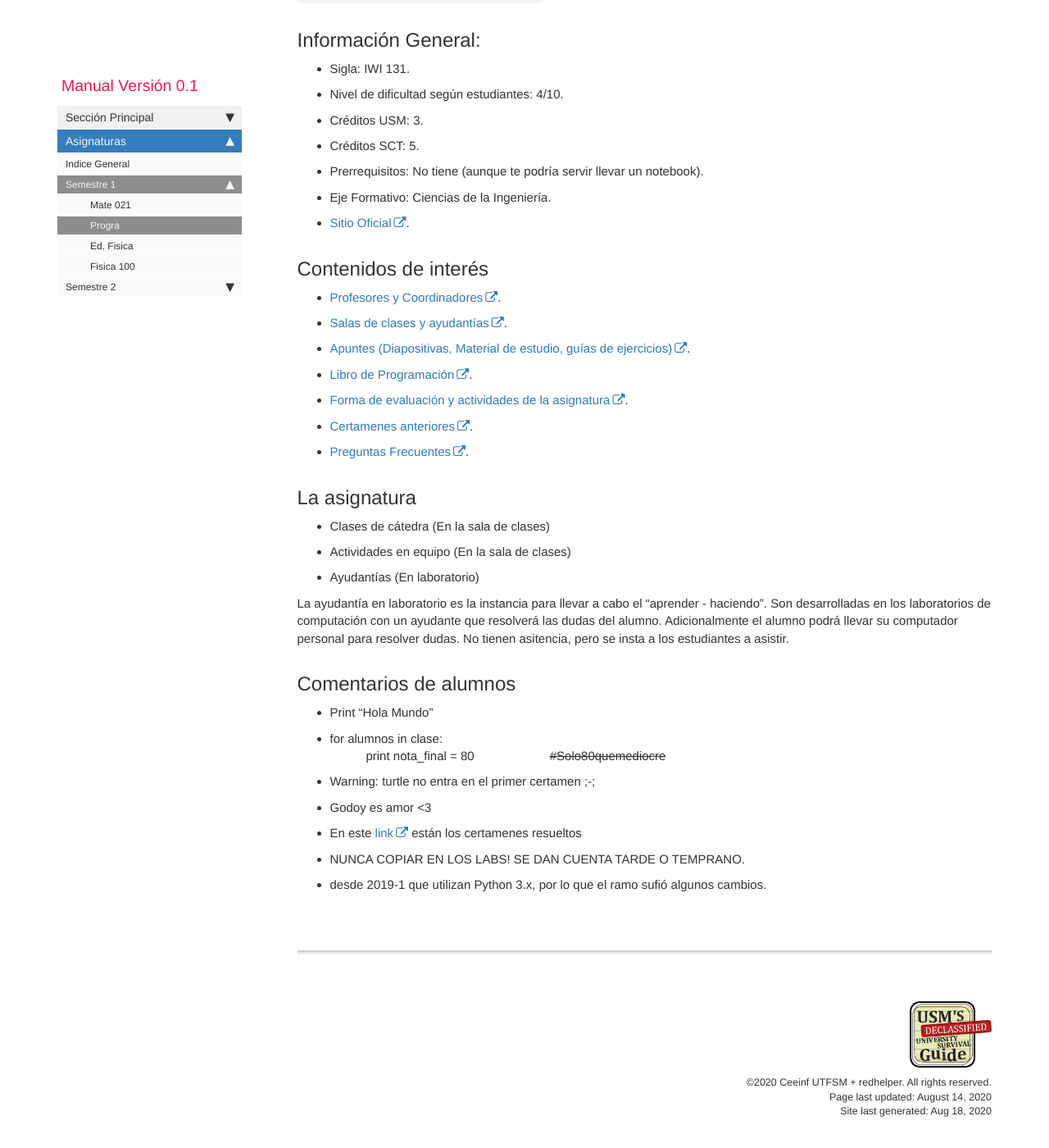
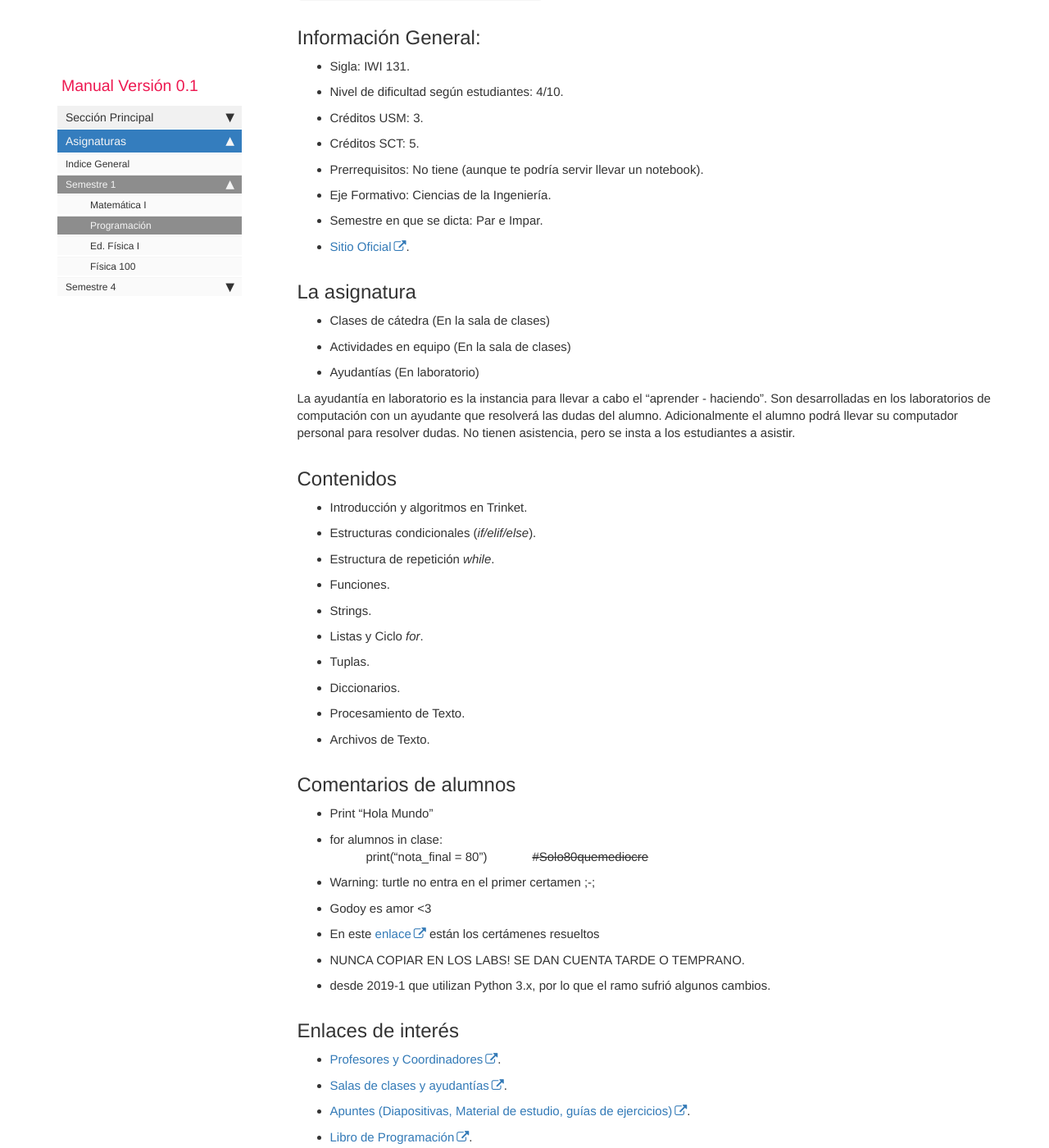
Before and after one commit to CEEINF-UTFSM/utfsm-survival-guide, a Jekyll site: the page built from pages/semestre-1/semestre1_IWI131.md, in a window 1280 px wide and 1400 px high, scrolled down 404 px. Shown: the whole window at 82% size. Built offline with Jekyll 4.4.1, drawn with Linux system fonts in a browser that asks for light colours; comment, search, counter and statistics services are not loaded; some of the changed text lies outside the part shown.

Commit message:
Corrección ortográfica, Terminar semestre 1 (Faltan imágenes), Agregar documentos semestre 4.

```diff
--- a/_data/sidebars/main_sidebar.yml
+++ b/_data/sidebars/main_sidebar.yml
@@ -41,30 +41,43 @@ entries:
         output: web
         subfolderitems:
 
-        - title: Mate 021
+        - title: Matemática I
           url: /semestre1_MAT021.html
           output: web
 
-        - title: Progra
+        - title: Programación
           url: /semestre1_IWI131.html
           output: web
 
-        - title: Ed. Fisica
-          url: /tag_publishing.html
+        - title: Ed. Física I
+          url: /semestre1_EFI100.html
           output: web
 
-        - title: Fisica 100
-          url: /tag_publishing.html
+        - title: Física 100
+          url: /semestre1_FIS100.html
           output: web
 
-      - title: Semestre 2
+
+      - title: Semestre 4
         output: web
         subfolderitems:
 
-        - title: Collaboration pages
-          url: /tag_collaboration.html
+        - title: Matemática IV
+          url: /semestre4_MAT024.html
           output: web
 
-        - title: Troubleshooting pages
-          url: /tag_troubleshooting.html
+        - title: Informática Teórica
+          url: /semestre4_INF155.html
           output: web
+
+        - title: Lenguajes de Programación
+          url: /semestre4_INF253.html
+          output: web
+
+        - title: ECONOMIA I-A
+          url: /semestre4_IWN170.html
+          output: web
+
+        - title: Física 120
+          url: /semestre4_FIS120.html
+          output: web
--- a/pages/semestre-1/semestre1_IWI131.md
+++ b/pages/semestre-1/semestre1_IWI131.md
@@ -1,8 +1,7 @@
 ---
 title: Programación [progra]
 keywords: progra, iwi, iwi131, programación
-last_updated: August 14, 2020
-tags: [getting_started]
+last_updated: August 15, 2020
 summary: "La asignatura Programación de Computadores forma parte de los planes de estudio de todas las carreras de Ingeniería nivel Civil de la UTFSM, y tiene por objetivo principal desarrollar en los estudiantes el pensamiento algorítmico para resolver problemas de ingeniería empleando un lenguaje de programación estructurada."
 sidebar: main_sidebar
 permalink: semestre1_IWI131.html
@@ -17,50 +16,59 @@ folder: semestre-1
 * Créditos SCT: 5.
 * Prerrequisitos: No tiene \(aunque te podría servir llevar un notebook\).
 * Eje Formativo: Ciencias de la Ingeniería.
+* Semestre en que se dicta: Par e Impar.
 * [Sitio Oficial][1].
-
-## Contenidos de interés
-* [Profesores y Coordinadores][2].
-* [Salas de clases y ayudantías][3].
-* [Apuntes \(Diapositivas, Material de estudio, guías de ejercicios\)][4].
-* [Libro de Programación][5].
-* [Forma de evaluación y actividades de la asignatura][6].
-* [Certamenes anteriores][7].
-* [Preguntas Frecuentes][8].
 
 ## La asignatura
 * Clases de cátedra \(En la sala de clases\)
 * Actividades en equipo \(En la sala de clases\)
 * Ayudantías \(En laboratorio\)
 
-La ayudantía en laboratorio es la instancia para llevar a cabo el "aprender - haciendo". Son desarrolladas en los laboratorios de computación con un ayudante que resolverá las dudas del alumno. Adicionalmente el alumno podrá llevar su computador personal para resolver dudas. No tienen asitencia, pero se insta a los estudiantes a asistir.
+La ayudantía en laboratorio es la instancia para llevar a cabo el "aprender - haciendo". Son desarrolladas en los laboratorios de computación con un ayudante que resolverá las dudas del alumno. Adicionalmente el alumno podrá llevar su computador personal para resolver dudas. No tienen asistencia, pero se insta a los estudiantes a asistir.
 
+## Contenidos
+* Introducción y algoritmos en Trinket.
+* Estructuras condicionales (*if/elif/else*).
+* Estructura de repetición *while*.
+* Funciones.
+* Strings.
+* Listas y Ciclo *for*.
+* Tuplas.
+* Diccionarios.
+* Procesamiento de Texto.
+* Archivos de Texto.
 
 ## Comentarios de alumnos
 * Print "Hola Mundo"
 * for alumnos in clase:
-⠀⠀⠀⠀print nota_final = 80⠀⠀⠀⠀⠀⠀⠀⠀ ~~#Solo80quemediocre~~
-
+⠀⠀⠀⠀print("nota_final = 80")⠀⠀⠀⠀⠀~~#Solo80quemediocre~~
 * Warning: turtle no entra en el primer certamen ;-;
 * Godoy es amor <3
-* En este [link][9] están los certamenes resueltos
+* En este [enlace][2] están los certámenes resueltos
 * NUNCA COPIAR EN LOS LABS! SE DAN CUENTA TARDE O TEMPRANO.
-* desde 2019-1 que utilizan Python 3.x, por lo que el ramo sufió algunos cambios.
+* desde 2019-1 que utilizan Python 3.x, por lo que el ramo sufrió algunos cambios.
 
+## Enlaces de interés
+* [Profesores y Coordinadores][3].
+* [Salas de clases y ayudantías][4].
+* [Apuntes \(Diapositivas, Material de estudio, guías de ejercicios\)][5].
+* [Libro de Programación][6].
+* [Forma de evaluación y actividades de la asignatura][7].
+* [Certámenes anteriores][8].
+* [Preguntas Frecuentes][9].
 
 
 
 [1]: http://progra.usm.cl/
-[2]: http://progra.usm.cl/Profesores_y_coordinacion.html
-[3]: http://progra.usm.cl/Horarios_y_Salas.html
+[2]: https://ayudantiaprograusm.wordpress.com/
+[3]: http://progra.usm.cl/Profesores_y_coordinacion.html
+[4]: http://progra.usm.cl/Horarios_y_Salas.html
 <!-- [3] No actualizados [2019 - 2]-->
-[4]: http://progra.usm.cl/Apuntes_del_curso.html
-[5]: http://progra.usm.cl/Archivos/certamenes/Libro_prograRB.pdf
-[6]: http://progra.usm.cl/Evaluacion.html
-[7]: http://progra.usm.cl/certamenes_antiguos.html
-[8]: http://progra.usm.cl/Preguntas_Frecuentes.html
-[9]: https://ayudantiaprograusm.wordpress.com/
-<!-- [9]Página algo muerta, pero sirve -->
+[5]: http://progra.usm.cl/Apuntes_del_curso.html
+[6]: http://progra.usm.cl/Archivos/certamenes/Libro_prograRB.pdf
+[7]: http://progra.usm.cl/Evaluacion.html
+[8]: http://progra.usm.cl/certamenes_antiguos.html
+[9]: http://progra.usm.cl/Preguntas_Frecuentes.html
 
 
 
```
Also changed, not shown: pages/semestre-1/semestre1_EFI100.md (added, +44 -0 lines), pages/semestre-1/semestre1_FIS100.md (added, +93 -0 lines), pages/semestre-1/semestre1_MAT021.md (+27 -28 lines), pages/semestre-4/semestre4_FIS120.md (added, +47 -0 lines), pages/semestre-4/semestre4_INF155.md (added, +47 -0 lines), pages/semestre-4/semestre4_INF253.md (added, +47 -0 lines), pages/semestre-4/semestre4_IWN170.md (added, +47 -0 lines), pages/semestre-4/semestre4_MAT024.md (added, +47 -0 lines).
